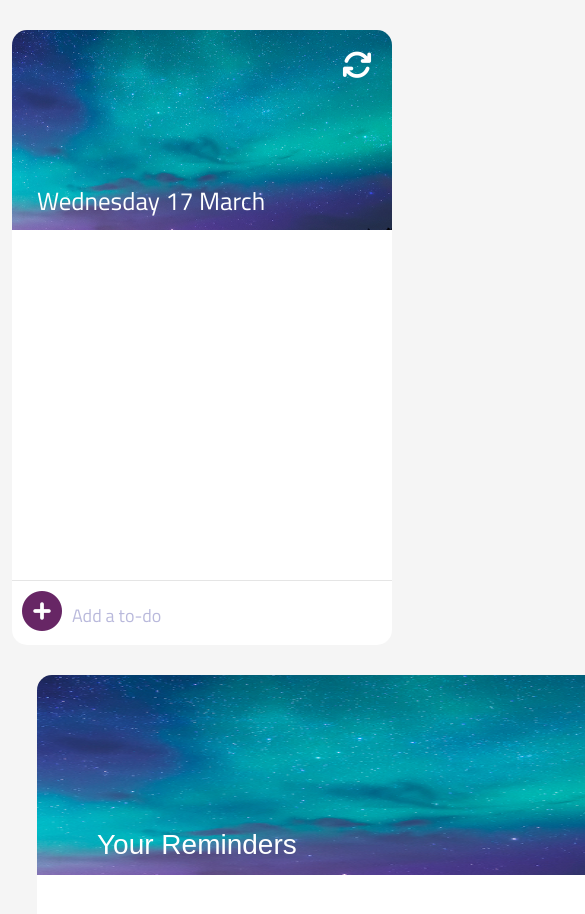
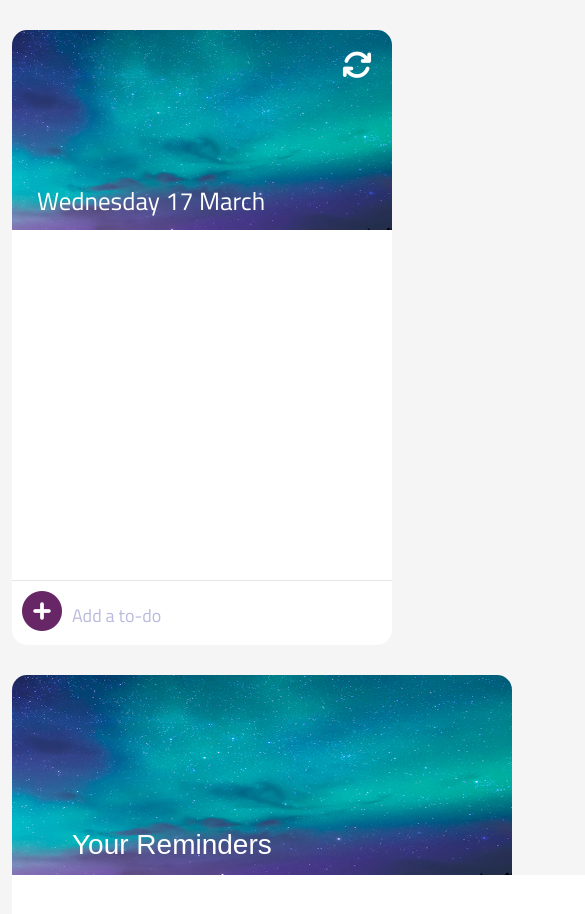
Before and after one commit to QPeki/Reminder-with-To-Do-List, a plain HTML site: page index.html in a window 390 px wide. Shown: the top 914 px of the page, 585 px wide, since content can reach past the window. Drawn offline with nearby package versions, Linux system fonts and the light colour scheme; files that its build step writes are made by us from their sources.

Commit message:
Update reminder.scss

```diff
--- a/scss/reminder.scss
+++ b/scss/reminder.scss
@@ -17,6 +17,11 @@ body {
     border-radius: 15px 15px 0 0;
     position: relative;
     margin-top: 30px;
+
+    @media (max-width: 1200px) {
+        width: 500px;
+        left: 0;
+    }
 
     h1 {
         font-family: sans-serif;
@@ -40,6 +45,9 @@ body {
         height: 417px;
         border-radius: 0 0 15px 15px;
 
+        @media (max-width: 1200px) {
+            width: 500px;
+        }
 
         .items {
             position: relative;
```
